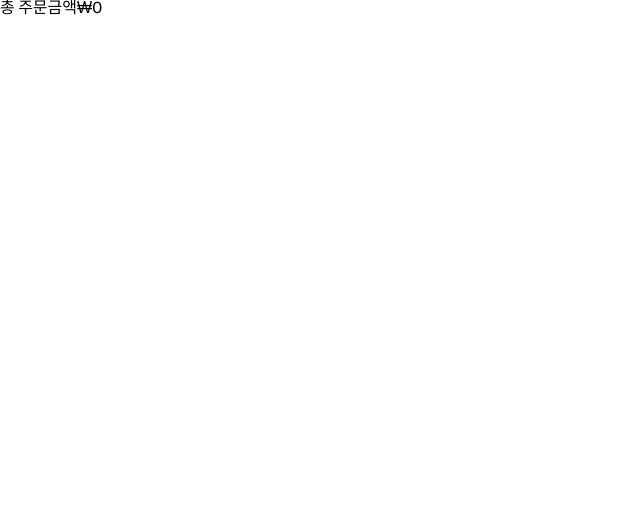
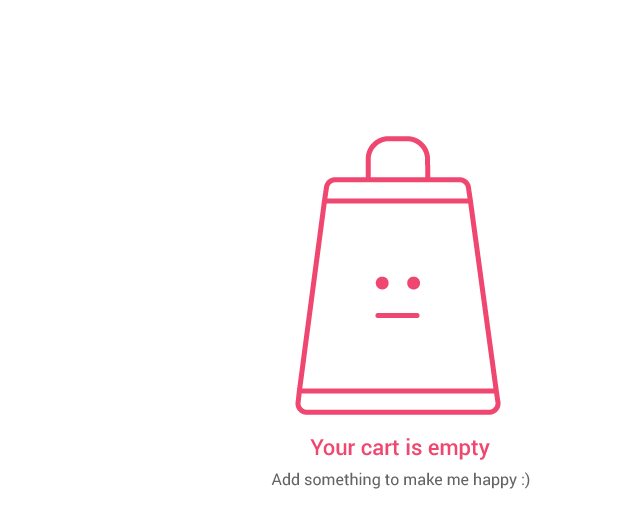
Before and after one commit to newsilver1028/cart_nextjs, a Next.js app: page /cart in a window 1280 px wide. Shown: the top 528 px of the page, without its empty margins (0-640 px from the left). Built offline with nearby package versions, Linux system fonts and the light colour scheme.

Commit message:
ADD: emtpy cart

```diff
--- a/app/cart/page.tsx
+++ b/app/cart/page.tsx
@@ -8,6 +8,7 @@ import { checkedDiscountsState, discountsState } from '../state/discounts';
 import { getFormattedPrice } from '../util/number';
 import DiscountItem from '../components/DiscountItem';
 import CartItem from '../components/CartItem';
+import EmptyCart from '../components/EmtpyCart';
 
 const Cart = () => {
   const cartList = useRecoilValue(cartSelector({}));
@@ -15,6 +16,7 @@ const Cart = () => {
   const setCheckList = useSetRecoilState<Discount[]>(checkedDiscountsState);
 
   const defaultDiscountList = discounts.map((d) => ({ name: d.name, discountRate: d.discountRate }));
+  const isEmptyCart = cartList.items.length === 0;
 
   const handleCheckbox: ChangeEventHandler<HTMLInputElement> = (e) => {
     const {
@@ -31,11 +33,13 @@ const Cart = () => {
 
   useEffect(() => {
     setCheckList(defaultDiscountList);
-    console.log({ defaultDiscountList });
   }, []);
 
   return (
     <main>
+      {isEmptyCart && <EmptyCart />}
+      {!isEmptyCart && (
+        <>
           {cartList.items.map((c) => (
             <CartItem key={c.name} item={c} />
           ))}
@@ -44,6 +48,8 @@ const Cart = () => {
           ))}
           <span>총 주문금액</span>
           <span>{getFormattedPrice(cartList.totalPrice)}</span>
+        </>
+      )}
     </main>
   );
 };
--- a/app/components/Categories.tsx
+++ b/app/components/Categories.tsx
@@ -19,7 +19,7 @@ const Categories = ({ items }: Props) => {
   const onClickItem: MouseEventHandler<HTMLDivElement> = (e) => {
     const { name, price } = e.currentTarget.dataset;
     if (!name || !price) return;
-    // alert
+    // TODO: alert
     if (cart.items.find((i) => i.name === name)) return;
     setCart((prev) => ({
       ...prev,
--- /dev/null
+++ b/app/components/EmtpyCart.tsx
@@ -0,0 +1,6 @@
+import Image from 'next/image';
+import EmptyCartImage from '../asset/image/empty-cart.png';
+
+const EmptyCart = () => <Image src={EmptyCartImage} alt='your cart is empty' />;
+
+export default EmptyCart;
```
Also changed, not shown: app/asset/image/empty-cart.png (added). Lines whose indentation alone changed are shown as unchanged.
